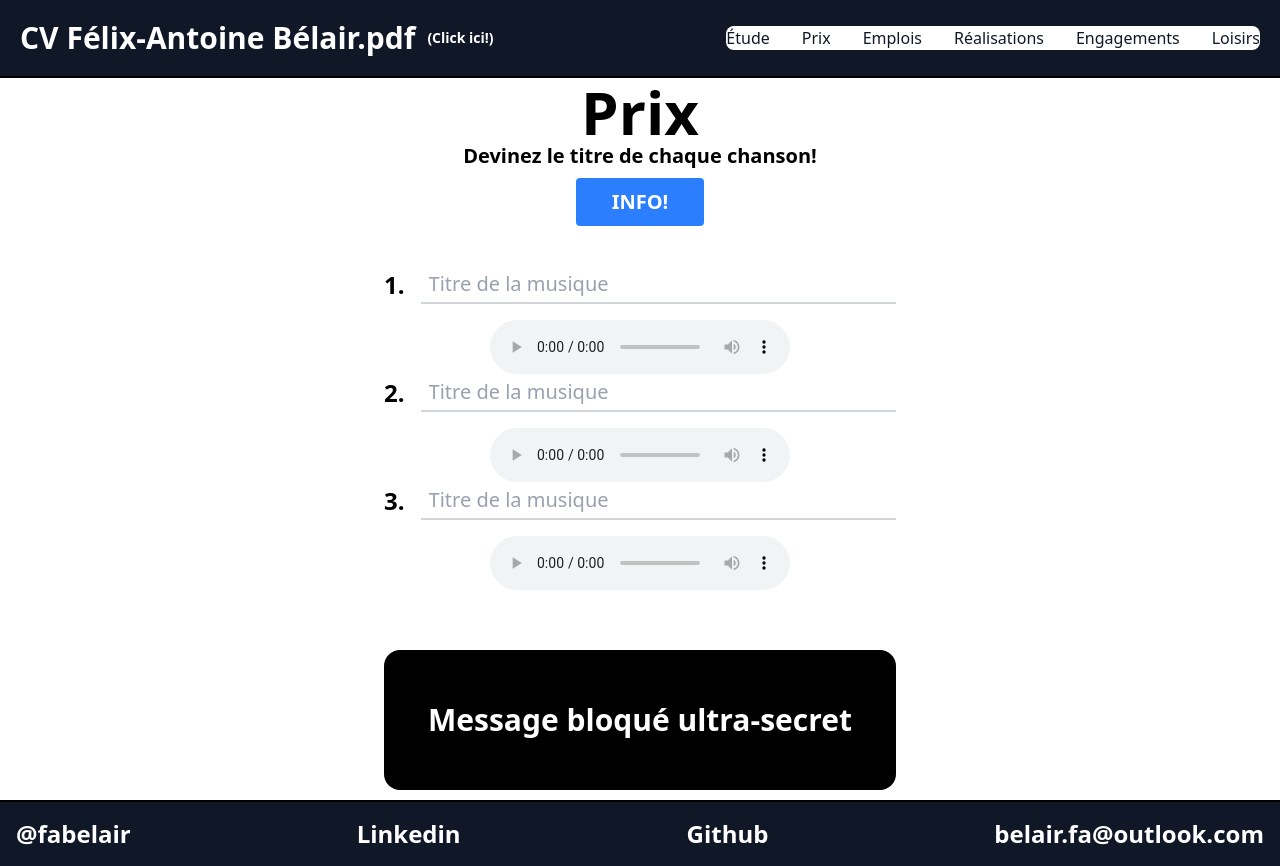
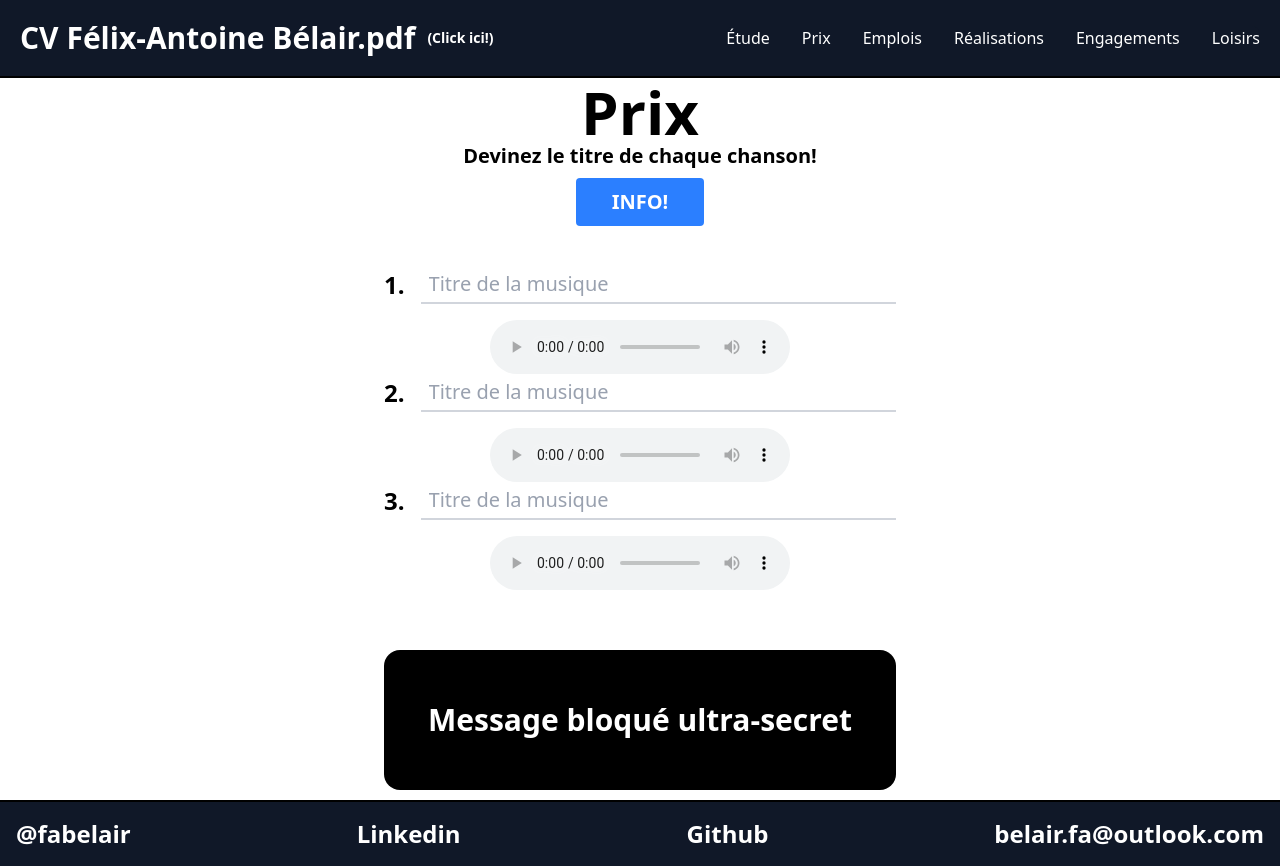
Before and after one commit to Fabelair/CV, a React (Vite) app: page /#/Prix in a window 1280 px wide. Built offline with nearby package versions, Linux system fonts and the light colour scheme.

Commit message:
correction theme clair

```diff
--- a/src/composants/navbar.jsx
+++ b/src/composants/navbar.jsx
@@ -16,24 +16,24 @@ function Navbar(){
                     </svg>
                 </button>
                 <div class="hidden w-full md:block md:w-auto" id="navbar-default">
-                    <ul class="font-medium flex flex-col p-4 md:p-0 mt-4 border border-gray-100 rounded-lg bg-gray-50 md:flex-row md:space-x-8 rtl:space-x-reverse md:mt-0 md:border-0 md:bg-white dark:bg-gray-800 md:dark:bg-gray-900 dark:border-gray-700">
+                    <ul class="font-medium flex flex-col p-4 md:p-0 mt-4 border  rounded-lg  md:flex-row md:space-x-8 rtl:space-x-reverse md:mt-0 md:border-0 bg-gray-900  border-gray-700">
                         <li>
-                        <Link to="/" class="block py-2 px-3 text-gray-900 rounded hover:bg-gray-100 md:hover:bg-transparent md:border-0 md:hover:text-blue-700 md:p-0 dark:text-white md:dark:hover:text-blue-500 dark:hover:bg-gray-700 dark:hover:text-white md:dark:hover:bg-transparent" aria-current="page">Étude</Link>
+                        <Link to="/" class="block py-2 px-3 text-gray-900 rounded hover:bg-gray-100 md:hover:bg-transparent md:border-0 md:hover:text-blue-500 md:p-0 text-white md:dark:hover:text-blue-500 hover:bg-gray-700 dark:hover:text-white md:dark:hover:bg-transparent" aria-current="page">Étude</Link>
                         </li>
                         <li>
-                        <Link to="/Prix" class="block py-2 px-3 text-gray-900 rounded hover:bg-gray-100 md:hover:bg-transparent md:border-0 md:hover:text-blue-700 md:p-0 dark:text-white md:dark:hover:text-blue-500 dark:hover:bg-gray-700 dark:hover:text-white md:dark:hover:bg-transparent">Prix</Link>
+                        <Link to="/Prix" class="block py-2 px-3 text-gray-900 rounded hover:bg-gray-100 md:hover:bg-transparent md:border-0 md:hover:text-blue-500 md:p-0 text-white md:dark:hover:text-blue-500 hover:bg-gray-700 dark:hover:text-white md:dark:hover:bg-transparent">Prix</Link>
                         </li>
                         <li>
-                        <Link to="/Emplois" class="block py-2 px-3 text-gray-900 rounded hover:bg-gray-100 md:hover:bg-transparent md:border-0 md:hover:text-blue-700 md:p-0 dark:text-white md:dark:hover:text-blue-500 dark:hover:bg-gray-700 dark:hover:text-white md:dark:hover:bg-transparent">Emplois</Link>
+                        <Link to="/Emplois" class="block py-2 px-3 text-gray-900 rounded hover:bg-gray-100 md:hover:bg-transparent md:border-0 md:hover:text-blue-500 md:p-0 text-white md:dark:hover:text-blue-500 hover:bg-gray-700 dark:hover:text-white md:dark:hover:bg-transparent">Emplois</Link>
                         </li>
                         <li>
-                        <Link to="/Realisations" class="block py-2 px-3 text-gray-900 rounded hover:bg-gray-100 md:hover:bg-transparent md:border-0 md:hover:text-blue-700 md:p-0 dark:text-white md:dark:hover:text-blue-500 dark:hover:bg-gray-700 dark:hover:text-white md:dark:hover:bg-transparent">Réalisations</Link>
+                        <Link to="/Realisations" class="block py-2 px-3 text-gray-900 rounded hover:bg-gray-100 md:hover:bg-transparent md:border-0 md:hover:text-blue-500 md:p-0 text-white md:dark:hover:text-blue-500 hover:bg-gray-700 dark:hover:text-white md:dark:hover:bg-transparent">Réalisations</Link>
                         </li>
                         <li>
-                        <Link to="/Engagements" class="block py-2 px-3 text-gray-900 rounded hover:bg-gray-100 md:hover:bg-transparent md:border-0 md:hover:text-blue-700 md:p-0 dark:text-white md:dark:hover:text-blue-500 dark:hover:bg-gray-700 dark:hover:text-white md:dark:hover:bg-transparent">Engagements</Link>
+                        <Link to="/Engagements" class="block py-2 px-3 text-gray-900 rounded hover:bg-gray-100 md:hover:bg-transparent md:border-0 md:hover:text-blue-500 md:p-0 text-white md:dark:hover:text-blue-500 hover:bg-gray-700 dark:hover:text-white md:dark:hover:bg-transparent">Engagements</Link>
                         </li>
                         <li>
-                        <Link to="/Loisirs" class="block py-2 px-3 text-gray-900 rounded hover:bg-gray-100 md:hover:bg-transparent md:border-0 md:hover:text-blue-700 md:p-0 dark:text-white md:dark:hover:text-blue-500 dark:hover:bg-gray-700 dark:hover:text-white md:dark:hover:bg-transparent">Loisirs</Link>
+                        <Link to="/Loisirs" class="block py-2 px-3 text-gray-900 rounded hover:bg-gray-100 md:hover:bg-transparent md:border-0 md:hover:text-blue-500 md:p-0 text-white md:dark:hover:text-blue-500 hover:bg-gray-700 dark:hover:text-white md:dark:hover:bg-transparent">Loisirs</Link>
                         </li>
                     </ul>
                 </div>
--- a/src/pages/prix.jsx
+++ b/src/pages/prix.jsx
@@ -96,7 +96,7 @@ function Prix(){
                 Bourse
               </h1>
               <h1 class=" tracking-wider text-xl mb-6 w-[90%] text-black text-justify mt-10 ml-[5%]">
-              J'ai eu le grand honneur de recevoir la bourse d'admission Innovation Ted Rogers. Il s'agit d'une bourse de 100 000$ remis à 10 étudiants au canada. Les critères de sélection était l'excellence académique et un grand intéret pour les technologies (souligné par nombreux de mes professeurs de science).
+              J'ai eu le grand honneur de recevoir la bourse d'admission Innovation Ted Rogers. Il s'agit d'une bourse de 100 000 $ remise à 10 étudiants au Canada. Les critères de sélection étaient l'excellence académique ainsi qu'un grand intérêt pour les technologies, souligné par plusieurs de mes professeurs de sciences.
               </h1>
             </Modal>
         </div>
```
